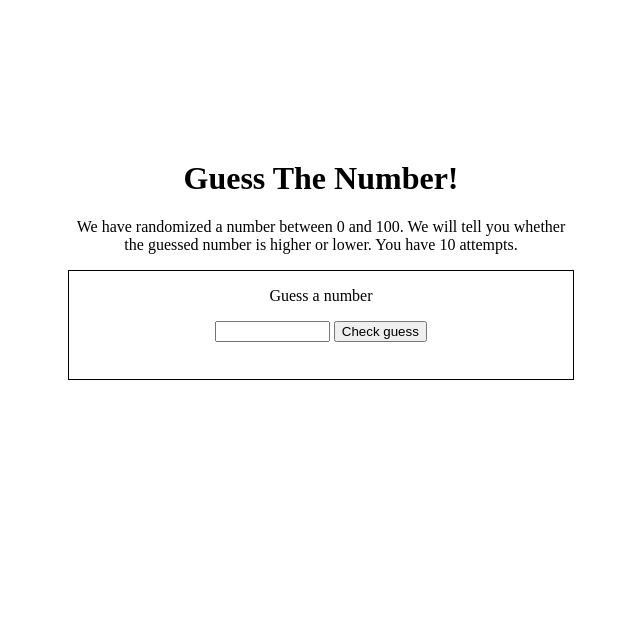
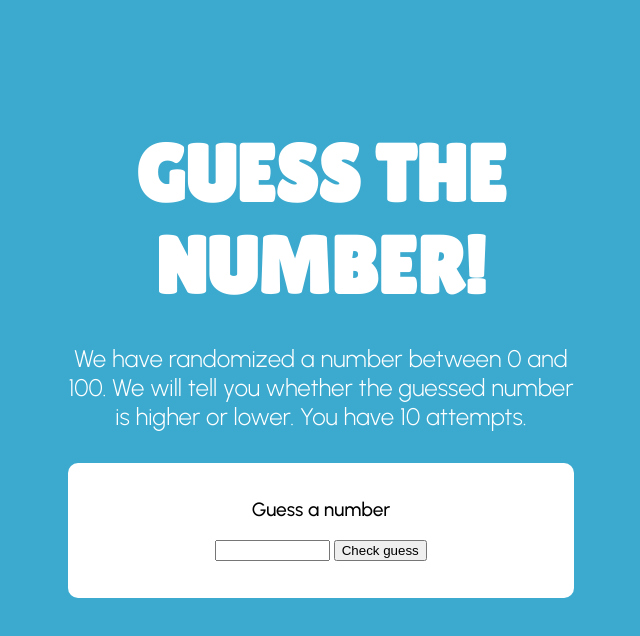
Before and after one commit to Solance/Guess-The-Number, a plain HTML site: page index.html in a window 1280 px wide. Shown: the whole page, without its empty margins (319-959 px from the left). Drawn offline with Linux system fonts and the light colour scheme.

Commit message:
design: new font, background color

```diff
--- a/css.css
+++ b/css.css
@@ -1,3 +1,8 @@
+body {
+    background-color: rgb(60, 170, 207);
+    font-family: "Urbanist", sans-serif;
+}
+
 div {
     margin-top: 1em;
     text-align: center;
@@ -5,16 +10,34 @@ div {
 
 .content {
     width: 40%;
-    margin-top: 10em;
+    margin-top: 8em;
     margin-left: auto;
     margin-right: auto;
 }
 
 .game {
-    border: 1px solid black;
+    margin-top: 2em;
+    padding-top: 1rem;
+    background-color: white;
+    border-radius: 10px;
 }
 
 #title {
+    color: white;
+    font-size: 5rem;
+    font-family: "Lilita One", sans-serif;
+    margin-bottom: 2rem;
+}
+
+#instructions {
+    color: white;
+    font-size: 1.5rem;
+    font-weight: 300;
+}
+
+#guess-a-number {
+    font-size: 1.2rem;
+    font-weight: 500;
 }
 
 #number-input {
--- a/index.html
+++ b/index.html
@@ -3,17 +3,29 @@
     <head>
         <title>Guess The Number!</title>
         <link rel="stylesheet" href="css.css" />
+        <link rel="preconnect" href="https://fonts.googleapis.com" />
+        <link rel="preconnect" href="https://fonts.gstatic.com" crossorigin />
+        <link
+            href="https://fonts.googleapis.com/css2?family=Lilita+One&display=swap"
+            rel="stylesheet"
+        />
+        <link rel="preconnect" href="https://fonts.googleapis.com" />
+        <link rel="preconnect" href="https://fonts.gstatic.com" crossorigin />
+        <link
+            href="https://fonts.googleapis.com/css2?family=Urbanist:ital,wght@0,100..900;1,100..900&display=swap"
+            rel="stylesheet"
+        />
     </head>
     <body>
         <div class="content">
-            <h1 id="title">Guess The Number!</h1>
+            <h1 id="title">GUESS THE NUMBER!</h1>
             <p id="instructions">
                 We have randomized a number between 0 and 100. We will tell you
                 whether the guessed number is higher or lower. You have 10
                 attempts.
             </p>
             <div class="game">
-                <p>Guess a number</p>
+                <p id="guess-a-number">Guess a number</p>
                 <input
                     id="number-input"
                     type="number"
```
